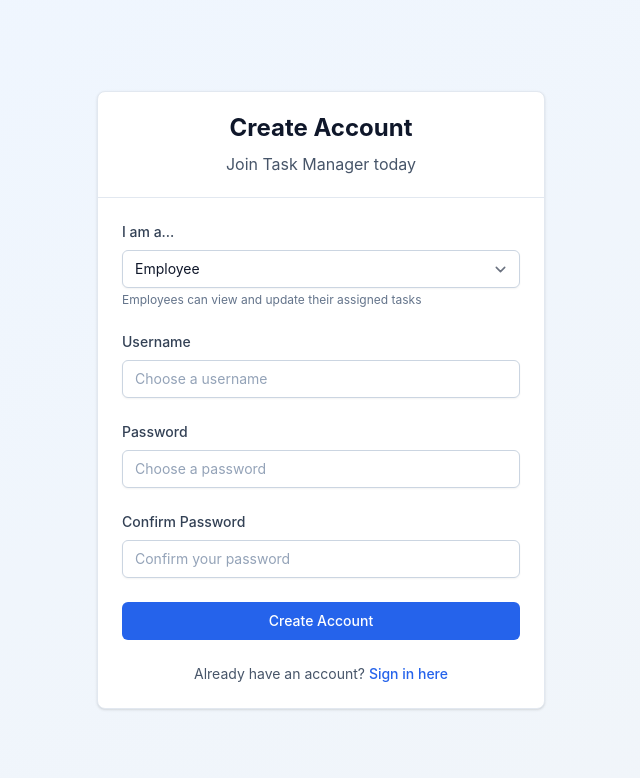
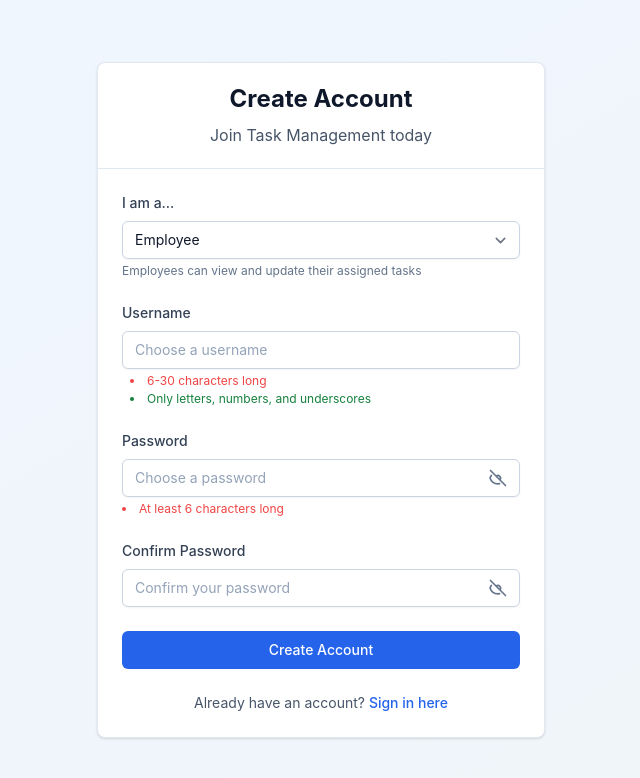
Before and after one commit to kanechan25/knovel, a React (Vite) app in the folder apps/frontend/: page / in a window 1280 px wide. Both pictures are taken after a click on the button "Sign up here". Shown: the top 778 px of the page, without its empty margins (319-959 px from the left). Built offline with nearby package versions, Linux system fonts and the light colour scheme; no server answers.

Commit message:
fe: done login signup

```diff
--- /dev/null
+++ b/apps/frontend/src/assets/icons/EyeIcon.tsx
@@ -0,0 +1,57 @@
+import React from 'react';
+
+interface EyeIconProps {
+  className?: string;
+  isVisible?: boolean;
+}
+
+const EyeIcon: React.FC<EyeIconProps> = ({
+  className = 'w-5 h-5',
+  isVisible = true,
+}) => {
+  if (isVisible) {
+    // Eye open (password visible)
+    return (
+      <svg
+        className={className}
+        fill='none'
+        stroke='currentColor'
+        viewBox='0 0 24 24'
+        xmlns='http://www.w3.org/2000/svg'
+      >
+        <path
+          strokeLinecap='round'
+          strokeLinejoin='round'
+          strokeWidth={2}
+          d='M15 12a3 3 0 11-6 0 3 3 0 016 0z'
+        />
+        <path
+          strokeLinecap='round'
+          strokeLinejoin='round'
+          strokeWidth={2}
+          d='M2.458 12C3.732 7.943 7.523 5 12 5c4.478 0 8.268 2.943 9.542 7-1.274 4.057-5.064 7-9.542 7-4.477 0-8.268-2.943-9.542-7z'
+        />
+      </svg>
+    );
+  }
+
+  // Eye closed/slashed (password hidden)
+  return (
+    <svg
+      className={className}
+      fill='none'
+      stroke='currentColor'
+      viewBox='0 0 24 24'
+      xmlns='http://www.w3.org/2000/svg'
+    >
+      <path
+        strokeLinecap='round'
+        strokeLinejoin='round'
+        strokeWidth={2}
+        d='M13.875 18.825A10.05 10.05 0 0112 19c-4.478 0-8.268-2.943-9.543-7a9.97 9.97 0 011.563-3.029m5.858.908a3 3 0 114.243 4.243M9.878 9.878l4.242 4.242M9.878 9.878L3 3m6.878 6.878L21 21'
+      />
+    </svg>
+  );
+};
+
+export default EyeIcon;
--- a/apps/frontend/src/components/auth/LoginForm.tsx
+++ b/apps/frontend/src/components/auth/LoginForm.tsx
@@ -2,6 +2,7 @@ import React, { useState } from 'react';
 import { toast } from 'react-toastify';
 import { useAuthStore } from '../../stores/authStore';
 import { authAPI } from '../../services/api';
+import PasswordInput from '../common/PasswordInput';
 import type { SigninRequest } from '../../types';
 
 interface LoginFormProps {
@@ -45,7 +46,7 @@ const LoginForm: React.FC<LoginFormProps> = ({ onToggleForm }) => {
           Sign In
         </h2>
         <p className='text-center text-secondary-600 mt-2'>
-          Welcome back to Task Manager
+          Welcome back to Task Management
         </p>
       </div>
       <div className='card-body'>
@@ -64,24 +65,29 @@ const LoginForm: React.FC<LoginFormProps> = ({ onToggleForm }) => {
               className='form-input'
               placeholder='Enter your username'
               disabled={loading}
+              minLength={6}
+              maxLength={30}
+              pattern='[a-zA-Z0-9_]+'
             />
+            <p className='text-xs text-secondary-500 mt-1'>
+              6-30 characters: letters, numbers, and underscores only
+            </p>
           </div>
 
           <div>
-            <label htmlFor='password' className='form-label'>
-              Password
-            </label>
-            <input
+            <PasswordInput
               id='password'
               name='password'
-              type='password'
-              required
               value={formData.password}
               onChange={handleChange}
-              className='form-input'
+              label='Password'
               placeholder='Enter your password'
               disabled={loading}
+              minLength={6}
             />
+            <p className='text-xs text-secondary-500 mt-1'>
+              Minimum 6 characters required
+            </p>
           </div>
 
           <button
@@ -105,7 +111,7 @@ const LoginForm: React.FC<LoginFormProps> = ({ onToggleForm }) => {
               <button
                 type='button'
                 onClick={onToggleForm}
-                className='font-medium text-primary-600 hover:text-primary-500'
+                className='font-medium text-primary-600 hover:text-primary-500 hover:font-bold'
               >
                 Sign up here
               </button>
--- a/apps/frontend/src/components/auth/SignupForm.tsx
+++ b/apps/frontend/src/components/auth/SignupForm.tsx
@@ -1,51 +1,55 @@
-import React, { useState } from "react";
-import { toast } from "react-toastify";
-import { useAuthStore } from "../../stores/authStore";
-import { authAPI } from "../../services/api";
-import type { SignupRequest } from "../../types";
+import React, { useState } from 'react';
+import { toast } from 'react-toastify';
+import { useAuthStore } from '../../stores/authStore';
+import { authAPI } from '../../services/api';
+import PasswordInput from '../common/PasswordInput';
+import type { SignupRequest } from '../../types';
 
 interface SignupFormProps {
   onToggleForm: () => void;
 }
 
 const SignupForm: React.FC<SignupFormProps> = ({ onToggleForm }) => {
+  const setAuth = useAuthStore((state) => state.setAuth);
   const [formData, setFormData] = useState<SignupRequest>({
-    username: "",
-    password: "",
-    role: "EMPLOYEE",
+    username: '',
+    password: '',
+    role: 'EMPLOYEE',
   });
-  const [confirmPassword, setConfirmPassword] = useState("");
+  const [confirmPassword, setConfirmPassword] = useState('');
   const [loading, setLoading] = useState(false);
-  const setAuth = useAuthStore((state) => state.setAuth);
+
+  const doPasswordsMatch =
+    confirmPassword && formData.password === confirmPassword;
+
+  const validateForm = () => {
+    const isUsernameValid =
+      formData.username.length >= 6 &&
+      /^[a-zA-Z0-9_]+$/.test(formData.username);
+    const isPasswordValid = formData.password.length >= 6;
+    if (!isUsernameValid || !isPasswordValid || !doPasswordsMatch) return false;
+    return true;
+  };
 
   const handleSubmit = async (e: React.FormEvent) => {
     e.preventDefault();
-
-    if (formData.password !== confirmPassword) {
-      toast.error("Passwords do not match");
+    if (!validateForm()) {
       return;
     }
-
-    if (formData.password.length < 6) {
-      toast.error("Password must be at least 6 characters long");
-      return;
-    }
-
     setLoading(true);
-
     try {
       const response = await authAPI.signup(formData);
       setAuth(response.user, response.token);
-      toast.success(`Welcome to Task Manager, ${response.user.username}!`);
+      toast.success(`Welcome to Task Management, ${response.user.username}!`);
     } catch (error) {
-      console.error("Signup error:", error);
+      console.error('Signup error:', error);
     } finally {
       setLoading(false);
     }
   };
 
   const handleChange = (
-    e: React.ChangeEvent<HTMLInputElement | HTMLSelectElement>,
+    e: React.ChangeEvent<HTMLInputElement | HTMLSelectElement>
   ) => {
     setFormData((prev) => ({
       ...prev,
@@ -54,118 +58,134 @@ const SignupForm: React.FC<SignupFormProps> = ({ onToggleForm }) => {
   };
 
   return (
-    <div className="card max-w-md mx-auto">
-      <div className="card-header">
-        <h2 className="text-2xl font-bold text-center text-secondary-900">
+    <div className='card max-w-md mx-auto'>
+      <div className='card-header'>
+        <h2 className='text-2xl font-bold text-center text-secondary-900'>
           Create Account
         </h2>
-        <p className="text-center text-secondary-600 mt-2">
-          Join Task Manager today
+        <p className='text-center text-secondary-600 mt-2'>
+          Join Task Management today
         </p>
       </div>
-      <div className="card-body">
-        <form onSubmit={handleSubmit} className="space-y-6">
+      <div className='card-body'>
+        <form onSubmit={handleSubmit} className='space-y-6'>
           <div>
-            <label htmlFor="role" className="form-label">
+            <label htmlFor='role' className='form-label'>
               I am a...
             </label>
             <select
-              id="role"
-              name="role"
+              id='role'
+              name='role'
               value={formData.role}
               onChange={handleChange}
-              className="form-input"
+              className='form-input'
               disabled={loading}
             >
-              <option value="EMPLOYEE">Employee</option>
-              <option value="EMPLOYER">Employer</option>
+              <option value='EMPLOYEE'>Employee</option>
+              <option value='EMPLOYER'>Employer</option>
             </select>
-            <p className="text-xs text-secondary-500 mt-1">
-              {formData.role === "EMPLOYER"
-                ? "Employers can create and assign tasks to employees"
-                : "Employees can view and update their assigned tasks"}
+            <p className='text-xs text-secondary-500 mt-1'>
+              {formData.role === 'EMPLOYER'
+                ? 'Employers can create and assign tasks to employees'
+                : 'Employees can view and update their assigned tasks'}
             </p>
           </div>
 
           <div>
-            <label htmlFor="username" className="form-label">
+            <label htmlFor='username' className='form-label'>
               Username
             </label>
             <input
-              id="username"
-              name="username"
-              type="text"
+              id='username'
+              name='username'
+              type='text'
               required
               value={formData.username}
               onChange={handleChange}
-              className="form-input"
-              placeholder="Choose a username"
+              className='form-input'
+              placeholder='Choose a username'
               disabled={loading}
-              minLength={3}
+              minLength={6}
               maxLength={30}
-              pattern="[a-zA-Z0-9_]+"
-              title="Username can only contain letters, numbers, and underscores"
+              pattern='[a-zA-Z0-9_]+'
             />
+
+            <div className='text-xs text-secondary-500 mt-1'>
+              <ul className='list-disc list-inside space-y-0.5 ml-2'>
+                <li
+                  className={`${formData.username.length >= 6 ? 'text-green-700' : 'text-red-500'}`}
+                >
+                  6-30 characters long
+                </li>
+                <li
+                  className={`mt-1 ${/^[a-zA-Z0-9_]*$/.test(formData.username) ? 'text-green-700' : 'text-red-500'}`}
+                >
+                  Only letters, numbers, and underscores
+                </li>
+              </ul>
+            </div>
+          </div>
+          <div>
+            <PasswordInput
+              id='password'
+              name='password'
+              value={formData.password}
+              onChange={handleChange}
+              label='Password'
+              placeholder='Choose a password'
+              disabled={loading}
+              minLength={6}
+            />
+            <li
+              className={`text-xs mt-1 ${formData.password.length >= 6 ? 'text-green-700' : 'text-red-500'}`}
+            >
+              At least 6 characters long
+            </li>
           </div>
 
           <div>
-            <label htmlFor="password" className="form-label">
-              Password
-            </label>
-            <input
-              id="password"
-              name="password"
-              type="password"
-              required
-              value={formData.password}
-              onChange={handleChange}
-              className="form-input"
-              placeholder="Choose a password"
+            <PasswordInput
+              id='confirmPassword'
+              name='confirmPassword'
+              value={confirmPassword}
+              onChange={(e) => setConfirmPassword(e.target.value)}
+              label='Confirm Password'
+              placeholder='Confirm your password'
               disabled={loading}
               minLength={6}
             />
-          </div>
-
-          <div>
-            <label htmlFor="confirmPassword" className="form-label">
-              Confirm Password
-            </label>
-            <input
-              id="confirmPassword"
-              name="confirmPassword"
-              type="password"
-              required
-              value={confirmPassword}
-              onChange={(e) => setConfirmPassword(e.target.value)}
-              className="form-input"
-              placeholder="Confirm your password"
-              disabled={loading}
-              minLength={6}
-            />
+            {confirmPassword && !doPasswordsMatch && (
+              <p className='text-red-500 text-xs mt-1'>
+                ❌ Passwords do not match
+              </p>
+            )}
+            {doPasswordsMatch && (
+              <p className='text-green-700 text-xs mt-1'>Passwords match!</p>
+            )}
           </div>
 
           <button
-            type="submit"
+            type='submit'
             disabled={loading}
-            className="btn-primary w-full"
+            className='btn-primary w-full'
           >
             {loading ? (
-              <div className="flex items-center justify-center">
-                <div className="animate-spin rounded-full h-4 w-4 border-b-2 border-white mr-2"></div>
+              <div className='flex items-center justify-center'>
+                <div className='animate-spin rounded-full h-4 w-4 border-b-2 border-white mr-2'></div>
                 Creating account...
               </div>
             ) : (
-              "Create Account"
+              'Create Account'
             )}
           </button>
 
-          <div className="text-center">
-            <p className="text-sm text-secondary-600">
-              Already have an account?{" "}
+          <div className='text-center'>
+            <p className='text-sm text-secondary-600'>
+              Already have an account?{' '}
               <button
-                type="button"
+                type='button'
                 onClick={onToggleForm}
-                className="font-medium text-primary-600 hover:text-primary-500"
+                className='font-medium text-primary-600 hover:text-primary-500 hover:font-bold'
               >
                 Sign in here
               </button>
--- /dev/null
+++ b/apps/frontend/src/components/common/PasswordInput.tsx
@@ -0,0 +1,64 @@
+import React, { useState } from 'react';
+import EyeIcon from '../../assets/icons/EyeIcon';
+
+interface PasswordInputProps {
+  id: string;
+  name: string;
+  value: string;
+  onChange: (e: React.ChangeEvent<HTMLInputElement>) => void;
+  placeholder?: string;
+  disabled?: boolean;
+  required?: boolean;
+  minLength?: number;
+  className?: string;
+  label?: string;
+}
+
+const PasswordInput: React.FC<PasswordInputProps> = ({
+  id,
+  name,
+  value,
+  onChange,
+  placeholder = 'Enter password',
+  disabled = false,
+  required = true,
+  minLength = 6,
+  className = 'form-input pr-10',
+  label,
+}) => {
+  const [showPassword, setShowPassword] = useState(false);
+
+  return (
+    <div>
+      {label && (
+        <label htmlFor={id} className='form-label'>
+          {label}
+        </label>
+      )}
+      <div className='relative'>
+        <input
+          id={id}
+          name={name}
+          type={showPassword ? 'text' : 'password'}
+          required={required}
+          value={value}
+          onChange={onChange}
+          className={className}
+          placeholder={placeholder}
+          disabled={disabled}
+          minLength={minLength}
+        />
+        <button
+          type='button'
+          className='absolute inset-y-0 right-0 flex items-center pr-3 text-secondary-500 hover:text-secondary-700 transition-colors'
+          onClick={() => setShowPassword(!showPassword)}
+          disabled={disabled}
+        >
+          <EyeIcon isVisible={showPassword} />
+        </button>
+      </div>
+    </div>
+  );
+};
+
+export default PasswordInput;
--- a/apps/frontend/src/components/layout/Navbar.tsx
+++ b/apps/frontend/src/components/layout/Navbar.tsx
@@ -1,6 +1,6 @@
-import React from "react";
-import { useAuthStore } from "../../stores/authStore";
-import { authAPI } from "../../services/api";
+import React from 'react';
+import { useAuthStore } from '../../stores/authStore';
+import { authAPI } from '../../services/api';
 
 const Navbar: React.FC = () => {
   const { user, clearAuth } = useAuthStore();
@@ -11,37 +11,37 @@ const Navbar: React.FC = () => {
   };
 
   return (
-    <nav className="bg-white shadow-sm border-b border-secondary-200">
-      <div className="max-w-7xl mx-auto px-4 sm:px-6 lg:px-8">
-        <div className="flex justify-between items-center h-16">
-          <div className="flex items-center">
-            <div className="flex-shrink-0">
-              <h1 className="text-xl font-bold text-primary-600">
-                Task Manager
+    <nav className='bg-white shadow-sm border-b border-secondary-200'>
+      <div className='max-w-7xl mx-auto px-4 sm:px-6 lg:px-8'>
+        <div className='flex justify-between items-center h-16'>
+          <div className='flex items-center'>
+            <div className='flex-shrink-0'>
+              <h1 className='text-xl font-bold text-primary-600'>
+                Task Management
               </h1>
             </div>
           </div>
 
-          <div className="flex items-center space-x-4">
-            <div className="flex items-center space-x-3">
-              <div className="text-sm">
-                <p className="font-medium text-secondary-900">
+          <div className='flex items-center space-x-4'>
+            <div className='flex items-center space-x-3'>
+              <div className='text-sm'>
+                <p className='font-medium text-secondary-900'>
                   {user?.username}
                 </p>
-                <p className="text-secondary-500 capitalize">
+                <p className='text-secondary-500 capitalize'>
                   {user?.role.toLowerCase()}
                 </p>
               </div>
               <div
                 className={`w-8 h-8 rounded-full flex items-center justify-center text-white text-sm font-medium ${
-                  user?.role === "EMPLOYER" ? "bg-primary-600" : "bg-green-600"
+                  user?.role === 'EMPLOYER' ? 'bg-primary-600' : 'bg-green-600'
                 }`}
               >
                 {user?.username.charAt(0).toUpperCase()}
               </div>
             </div>
 
-            <button onClick={handleLogout} className="btn-secondary">
+            <button onClick={handleLogout} className='btn-secondary'>
               Sign Out
             </button>
           </div>
--- a/apps/frontend/src/pages/Home.tsx
+++ b/apps/frontend/src/pages/Home.tsx
@@ -2,8 +2,6 @@ import React, { useState, useEffect } from 'react';
 import { useAuthStore } from '../stores/authStore';
 import { useTaskStore } from '../stores/taskStore';
 import { taskAPI } from '../services/api';
-
-// Components
 import LoginForm from '../components/auth/LoginForm';
 import SignupForm from '../components/auth/SignupForm';
 import Navbar from '../components/layout/Navbar';
@@ -15,7 +13,6 @@ const Home: React.FC = () => {
   const { setTasks, setEmployees, setEmployeeSummary, setLoading } =
     useTaskStore();
 
-  // Load initial data when authenticated
   useEffect(() => {
     const loadInitialData = async () => {
       if (!isAuthenticated) return;
--- a/apps/frontend/src/services/api.ts
+++ b/apps/frontend/src/services/api.ts
@@ -40,9 +40,8 @@ api.interceptors.response.use(
   (response) => response,
   (error: AxiosError<ApiError>) => {
     if (error.response?.status === 401) {
-      // Unauthorized - clear auth and redirect to login
       useAuthStore.getState().clearAuth();
-      toast.error('Session expired. Please login again.');
+      toast.error(error.response.data.error);
     } else if (error.response?.status === 403) {
       toast.error('Access denied. Insufficient permissions.');
     } else if (error?.response?.status && error.response.status >= 500) {
```
Also changed, not shown: apps/frontend/.eslintrc.json (deleted), 1 other file (tests, documents, lock files or other folders).
